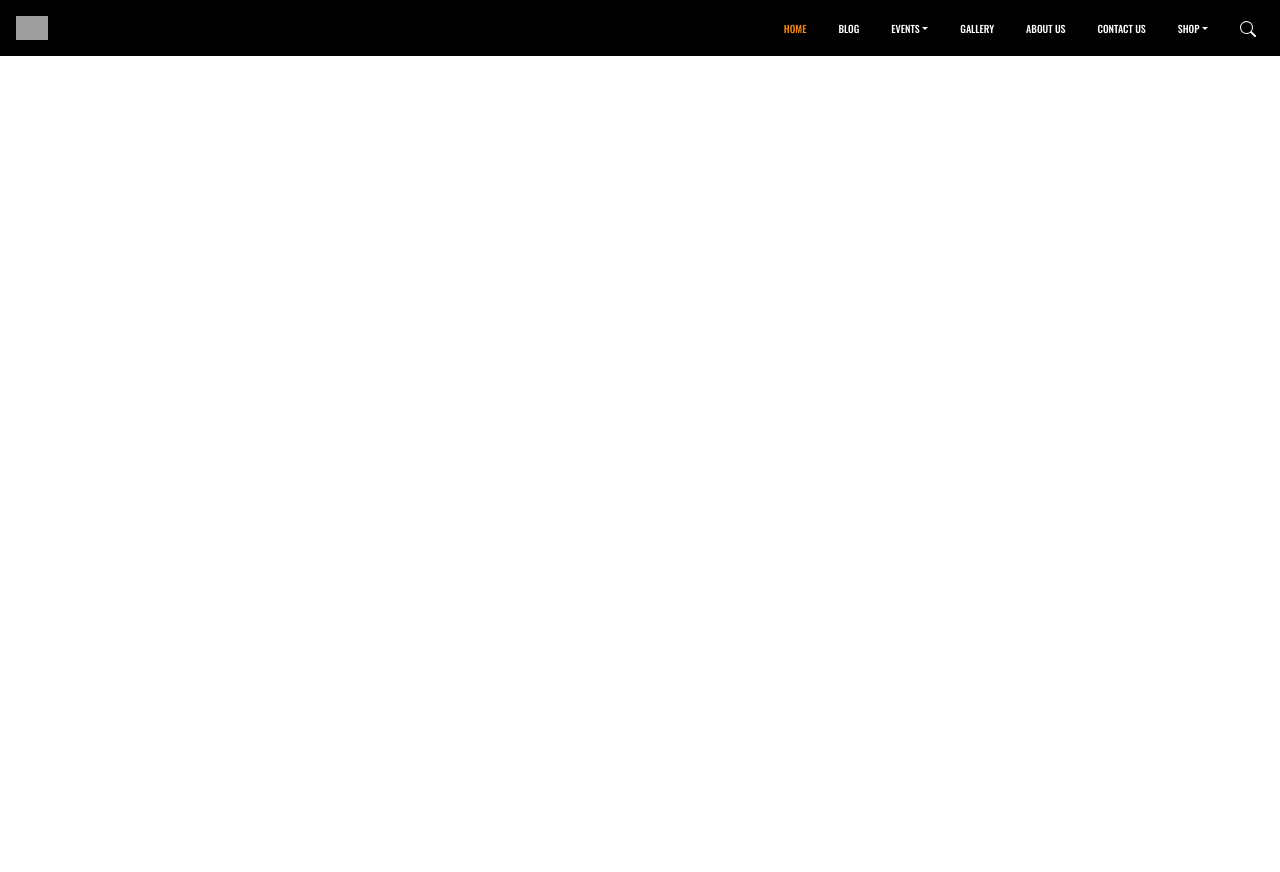
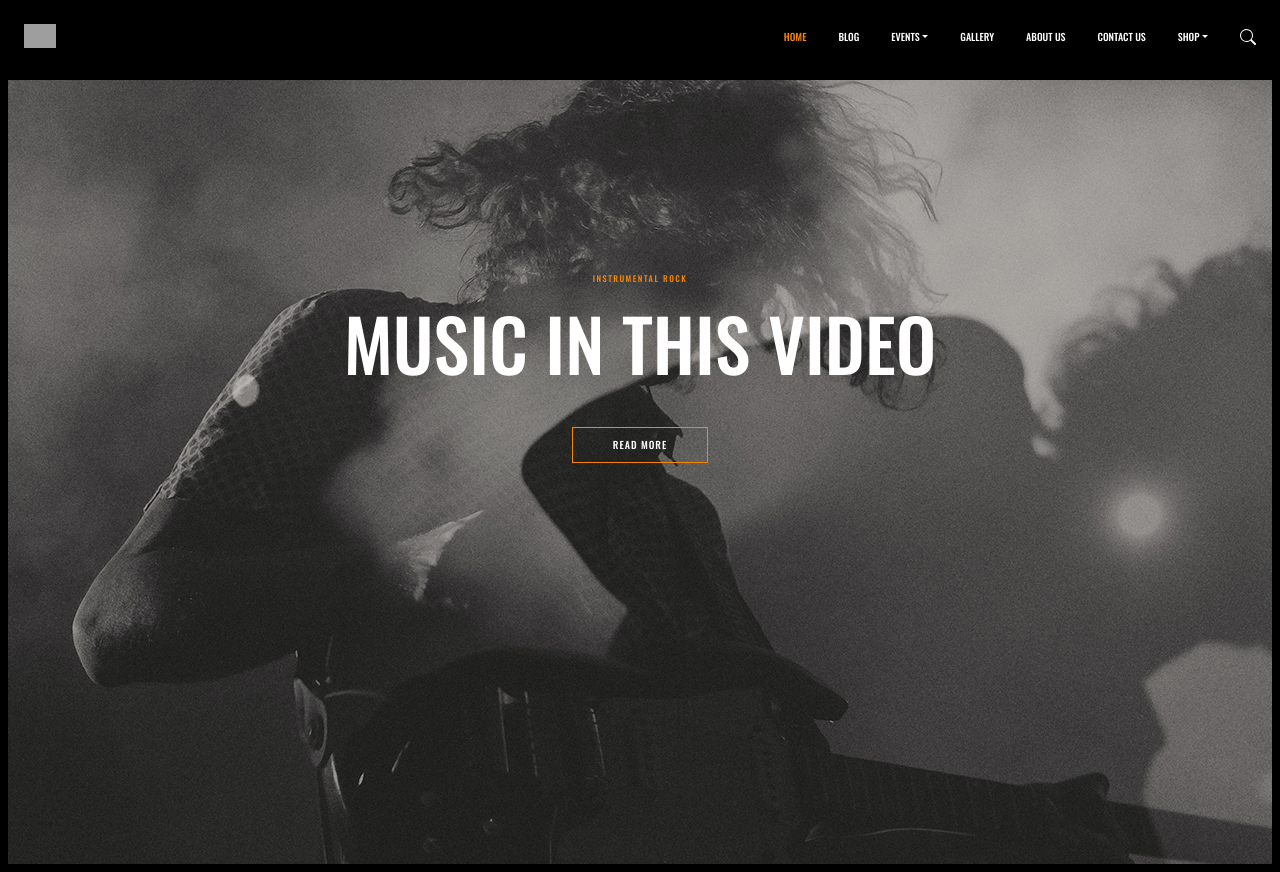
Before and after one commit to LiciaLicari/proj-html-vuejs, a Vue app: page / in a window 1280 px wide. Before the commit the page ends 800 px from the top, so only its background shows below. Built offline with nearby package versions, Linux system fonts and the light colour scheme; grey boxes are pictures that could not be loaded.

Commit message:
add hero

```diff
--- a/src/assets/scss/app.scss
+++ b/src/assets/scss/app.scss
@@ -26,7 +26,7 @@ nav {
 }
 
 .nav_logo {
-    padding: 1rem;
+    padding: 1.5rem;
 
     img {
         height: 1.5rem;
@@ -50,10 +50,8 @@ nav {
                 color: $rock-light;
                 text-decoration: none;
                 text-transform: uppercase;
-                text-decoration: none;
+
             }
-
-
 
         }
     }
@@ -62,3 +60,46 @@ nav {
         color: $rock-accent;
     }
 }
+
+.hero {
+    height: 100vh;
+
+    .container-fluid h1 {
+        text-transform: uppercase;
+        font-family: 'Oswald', sans-serif;
+        font-weight: 500;
+        font-size: 4.5rem;
+        color: $rock-light;
+    }
+    p{
+        margin-top: 6rem;
+        text-transform: uppercase;
+        letter-spacing: 1.5px;
+        font-family: 'Oswald', sans-serif;
+        font-weight: 500;
+        font-size: smaller;
+        color: $rock-accent;
+    }
+}
+
+.bg_hero {
+    background-image: url('../img/image_1.png');
+    background-repeat: no-repeat;
+    border: 0.5rem solid $rock-dark;
+    text-align: center;
+
+
+}
+
+.btn_cstm {
+    background-color: transparent;
+    text-transform: uppercase;
+    font-size: x-small;
+    font-weight: 500;
+    letter-spacing: 1px;
+    color: $rock-light;
+    border: 1px solid $rock-accent;
+    border-radius: 0%;
+    padding: 0.6rem 2.5rem;
+    margin-top: 2rem;
+}
--- a/src/components/AppHeader.vue
+++ b/src/components/AppHeader.vue
@@ -54,6 +54,16 @@ export default {
                 </ul>
             </div>
         </nav>
+        <div class="hero bg_hero p-5 mb-4 bg-black">
+            <div class="container-fluid py-5">
+                <div class="">
+                    <p>Instrumental rock</p>
+                    <h1 class="">Music in this video</h1>
+                    <button type="button" class="btn btn_cstm btn-lg">read more</button>
+
+                </div>
+            </div>
+        </div>
 
     </header>
 </template>
```
Also changed, not shown: src/App.vue (+10 -5 lines), src/assets/img/image_1.png (renamed from src/assets/img/image (1).png).
